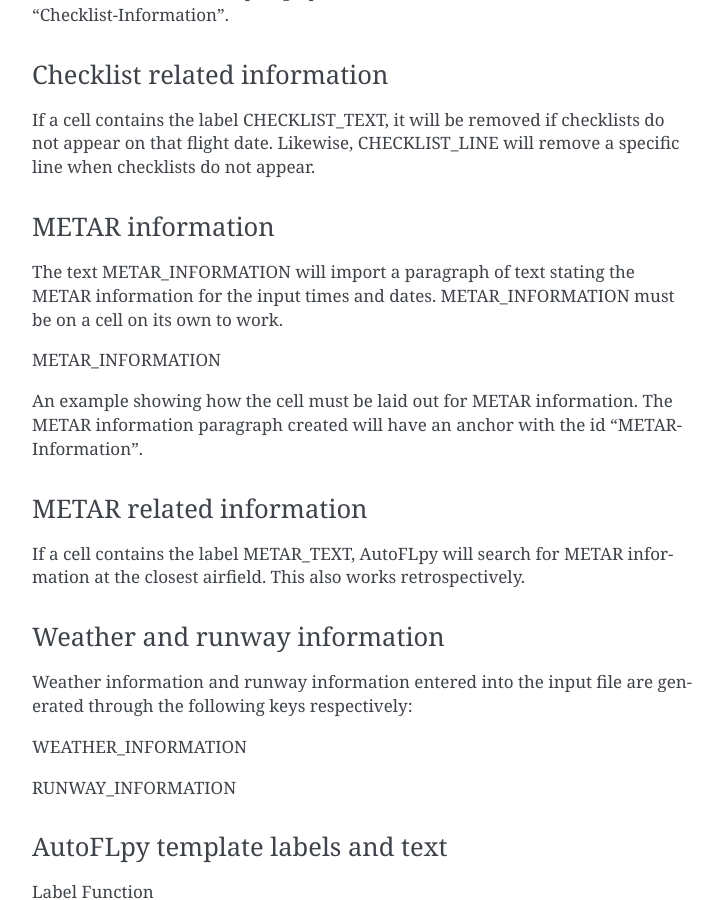
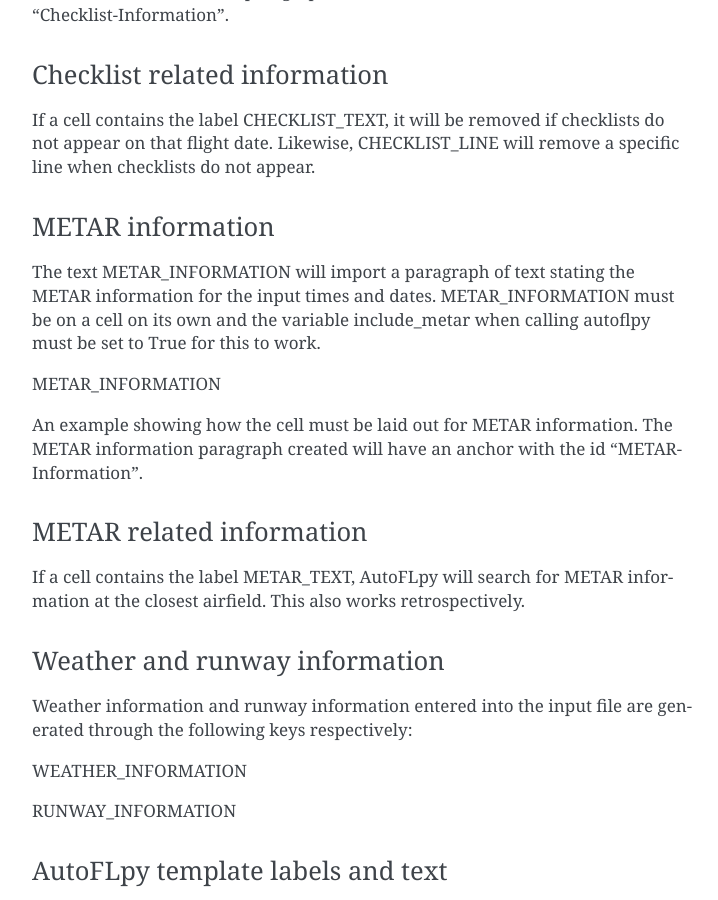
Before and after one commit to AdrianWeishaeupl/AutoFLpy, a Sphinx documentation site: the page built from docs/usage.rst, in a window 1280 px wide and 900 px high, scrolled down 5422 px. Shown: the whole window, without its empty margins (388-1106 px from the left). Built offline with Sphinx 7.4.7, drawn with Linux system fonts in a browser that asks for light colours; pages that are not in the unit, such as notebooks, are missing from menus.

Commit message:
Documentation updated

```diff
--- a/docs/usage.rst
+++ b/docs/usage.rst
@@ -201,7 +201,7 @@
 
 METAR information
 -----------------
-The text METAR_INFORMATION will import a paragraph of text stating the METAR information for the input times and dates. METAR_INFORMATION must be on a cell on its own to work.
+The text METAR_INFORMATION will import a paragraph of text stating the METAR information for the input times and dates. METAR_INFORMATION must be on a cell on its own and the variable include_metar when calling autoflpy must be set to True for this to work.
 
 METAR_INFORMATION
 
```
Also changed, not shown: README.rst (+8 -6 lines).
